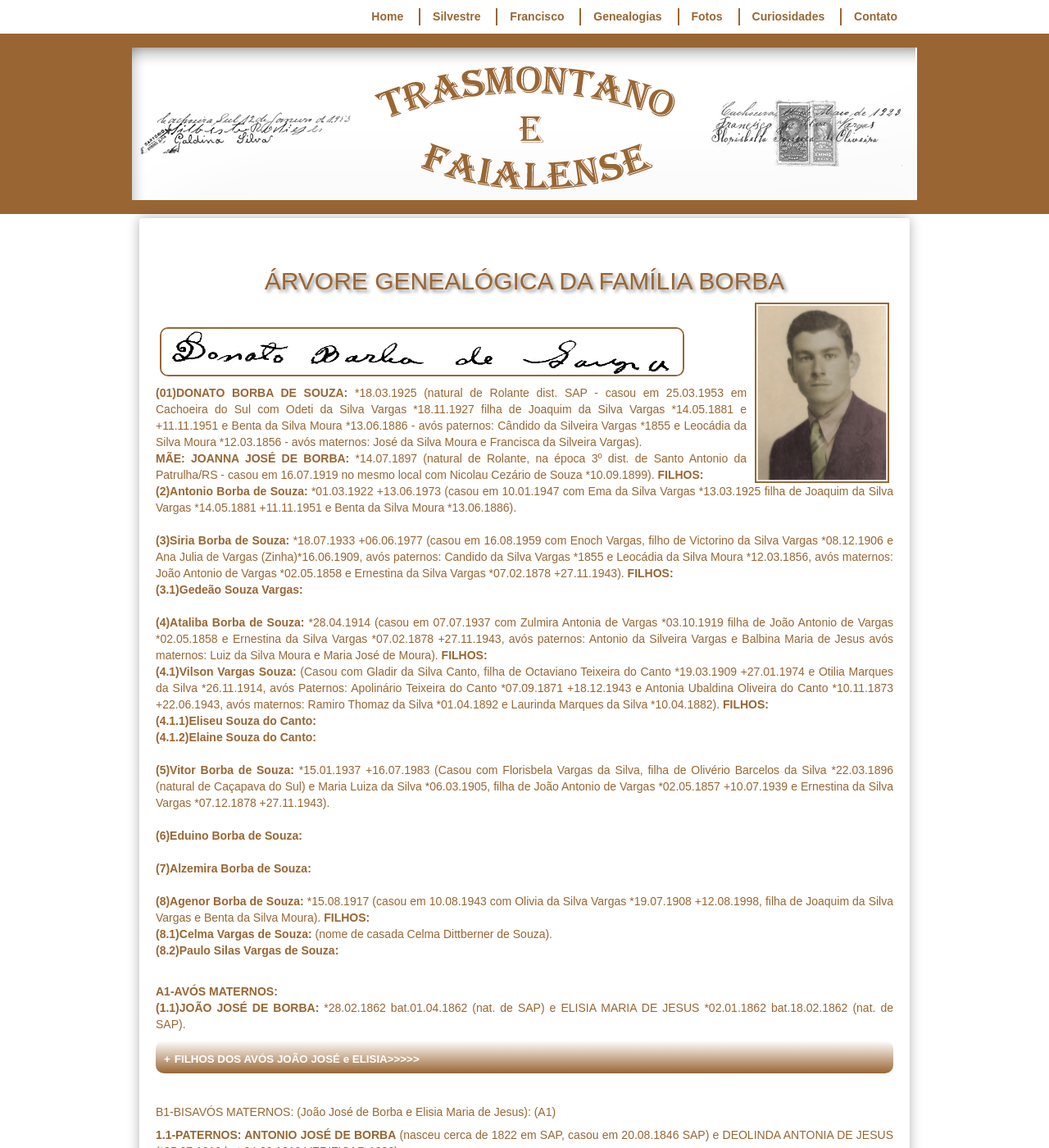
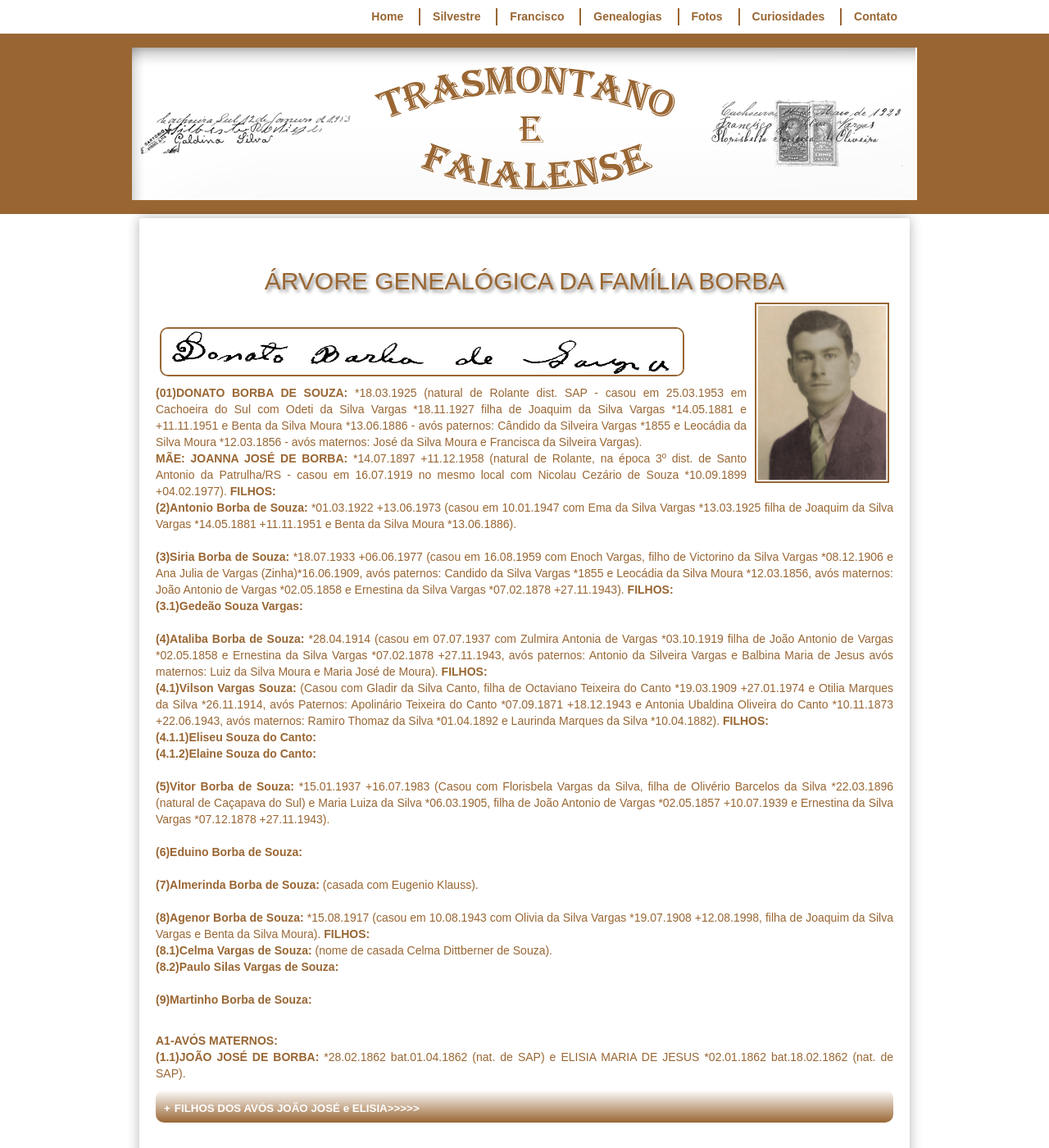
Before and after one commit to claudiovargas1955/claudiovargas1955.github.io, a Jekyll site: the page built from _pages/arvore-genealogica-da-familia-borba.html, in a window 1280 px wide and 1400 px high. Shown: the whole window at 82% size. Built offline with Jekyll 4.4.1, drawn with Linux system fonts in a browser that asks for light colours; some web fonts are replaced.

Commit message:
Update arvore-genealogica-da-familia-borba.html

```diff
--- a/_pages/arvore-genealogica-da-familia-borba.html
+++ b/_pages/arvore-genealogica-da-familia-borba.html
@@ -60,8 +60,8 @@ details[open] summary {color:#996633;
 Odeti da Silva Vargas *18.11.1927 filha de Joaquim da Silva Vargas *14.05.1881 e +11.11.1951 e Benta da Silva Moura *13.06.1886 - avós
 paternos: Cândido da Silveira Vargas *1855 e Leocádia da Silva  Moura *12.03.1856 - avós maternos: José da Silva Moura e Francisca da
 Silveira Vargas).<br/>
-<b>MÃE: JOANNA JOSÉ DE BORBA:</b> *14.07.1897 (natural de Rolante, na época 3º dist. de Santo Antonio da  Patrulha/RS - casou em
-16.07.1919 no mesmo local com Nicolau Cezário de Souza *10.09.1899).<b> FILHOS:</b><br/>
+<b>MÃE: JOANNA JOSÉ DE BORBA:</b> *14.07.1897 +11.12.1958 (natural de Rolante, na época 3º dist. de Santo Antonio da  Patrulha/RS -
+casou em 16.07.1919 no mesmo local com Nicolau Cezário de Souza *10.09.1899 +04.02.1977).<b> FILHOS:</b><br/>
 <b>(2)Antonio Borba de Souza: </b>*01.03.1922 +13.06.1973 (casou em 10.01.1947 com Ema da Silva Vargas *13.03.1925 filha de Joaquim da
 Silva Vargas *14.05.1881 +11.11.1951 e Benta da Silva Moura *13.06.1886). <br><br>
 
@@ -86,12 +86,14 @@ Ernestina da Silva Vargas *07.12.1878 +27.11.1943). <br><br>
 
 <b>(6)Eduino Borba de Souza: </b><br/><br>
 
-<b>(7)Alzemira Borba de Souza:</b><br/><br/>
+<b>(7)Almerinda Borba de Souza: </b>(casada com Eugenio Klauss).<br/><br/>
 
 <b>(8)Agenor Borba de Souza: </b> *15.08.1917 (casou em 10.08.1943 com Olivia da Silva Vargas *19.07.1908 +12.08.1998, filha de
 Joaquim da Silva Vargas e Benta da Silva Moura). <b>FILHOS: </b><br>
 <b>(8.1)Celma Vargas de Souza: </b> (nome de casada Celma Dittberner de Souza).<br>
 <b>(8.2)Paulo Silas Vargas de Souza: </b><br><br>
+
+<b>(9)Martinho Borba de Souza: </b><br><br>
 
 <p><b>A1-AVÓS MATERNOS:<br/>
 
```
